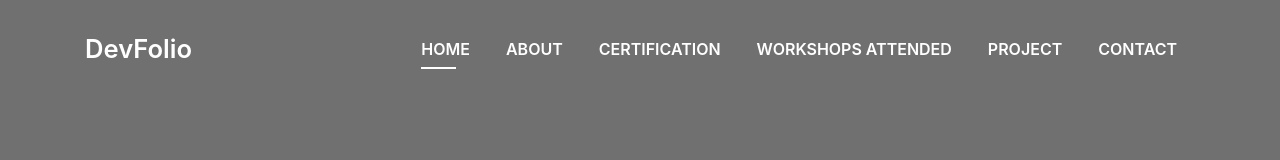
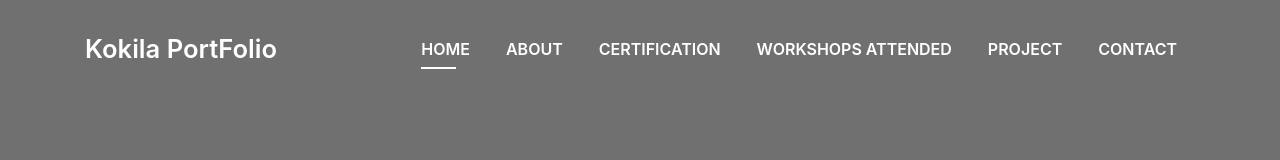
Before and after one commit to shaisthajabeen610/kokila15.github.io, a plain HTML site: page index.html in a window 1280 px wide. Shown: the top 160 px of the page. Drawn offline with Linux system fonts and the light colour scheme; files whose address does not match are found by name.

Commit message:
updated title

```diff
--- a/index.html
+++ b/index.html
@@ -37,7 +37,7 @@
   <!--/ Nav Star /-->
   <nav class="navbar navbar-b navbar-trans navbar-expand-md fixed-top" id="mainNav">
     <div class="container">
-      <a class="navbar-brand js-scroll" href="#page-top">DevFolio</a>
+      <a class="navbar-brand js-scroll" href="#page-top">Kokila PortFolio</a>
       <button class="navbar-toggler collapsed" type="button" data-toggle="collapse" data-target="#navbarDefault"
         aria-controls="navbarDefault" aria-expanded="false" aria-label="Toggle navigation">
         <span></span>
```
